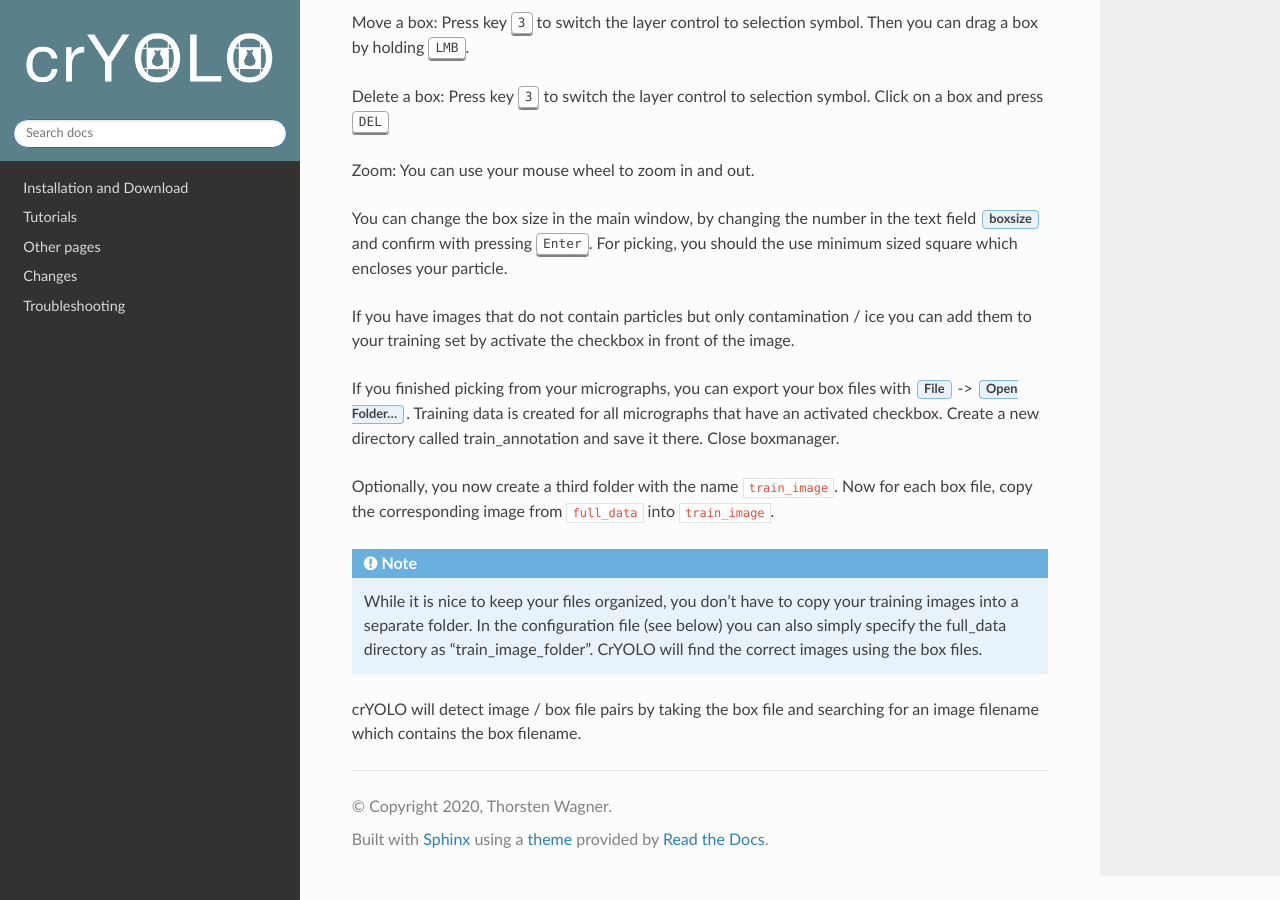
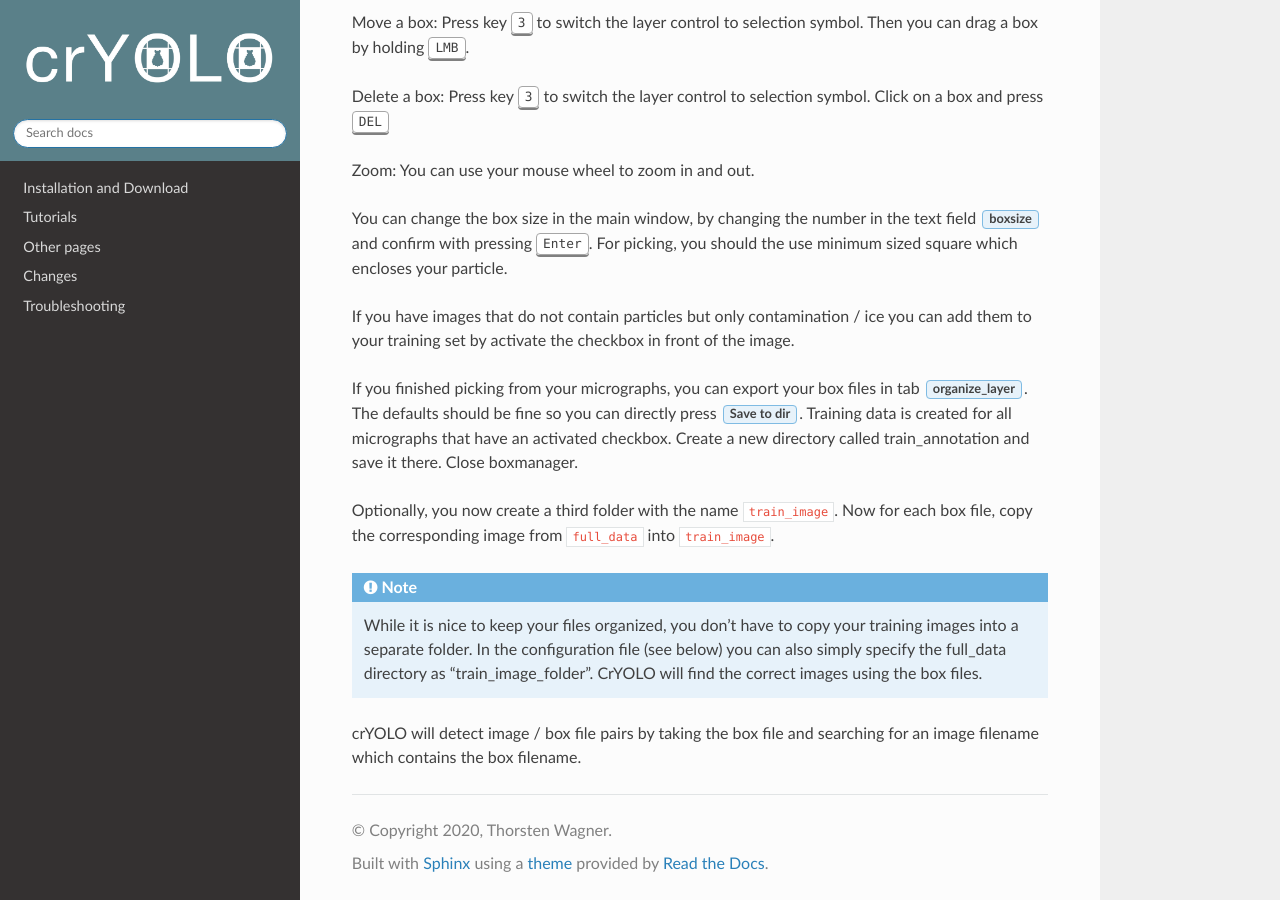
Before and after one commit to MPI-Dortmund/cryolo, a Sphinx documentation site: the page built from source/tutorials/data_preparation.rst, in a window 1280 px wide and 900 px high, scrolled down 1348 px. Built offline with Sphinx 7.4.7 and the Read the Docs theme 2.0.0, drawn with Linux system fonts in a browser that asks for light colours.

Commit message:
update data preparation

```diff
--- a/source/tutorials/data_preparation.rst
+++ b/source/tutorials/data_preparation.rst
@@ -11,7 +11,7 @@ show up after a while.
 
 .. include:: text_modules/data_prep_pick_particles.rst
 
-If you finished picking from your micrographs, you can export your box files with :guilabel:`File` -> :guilabel:`Open Folder...`. Training data is created for all micrographs that have an activated checkbox.  Create a new directory called train_annotation and save it there. Close boxmanager.
+If you finished picking from your micrographs, you can export your box files in tab :guilabel:`organize_layer`. The defaults should be fine so you can directly press :guilabel:`Save to dir`. Training data is created for all micrographs that have an activated checkbox.  Create a new directory called train_annotation and save it there. Close boxmanager.
 
 Optionally, you now create a third folder with the name :file:`train_image`. Now for each box file, copy the corresponding
 image from :file:`full_data` into :file:`train_image`.
```
